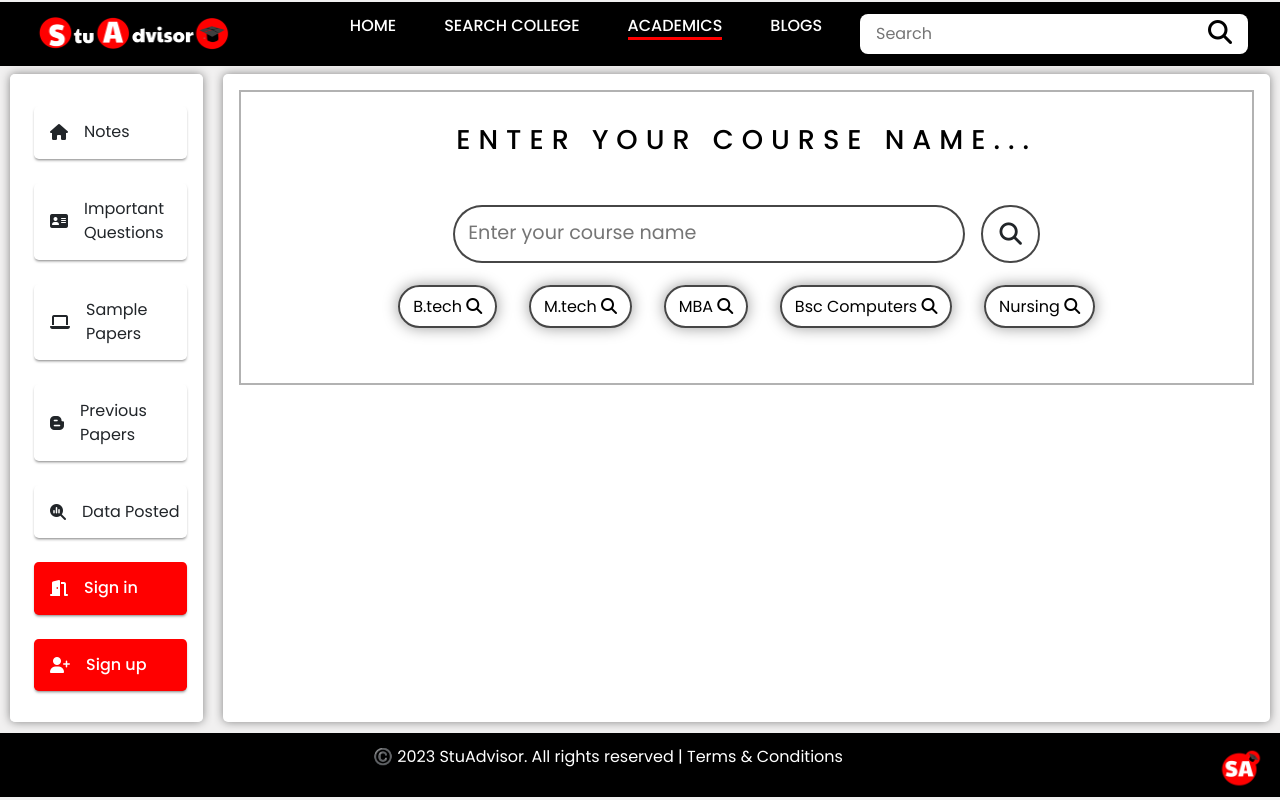
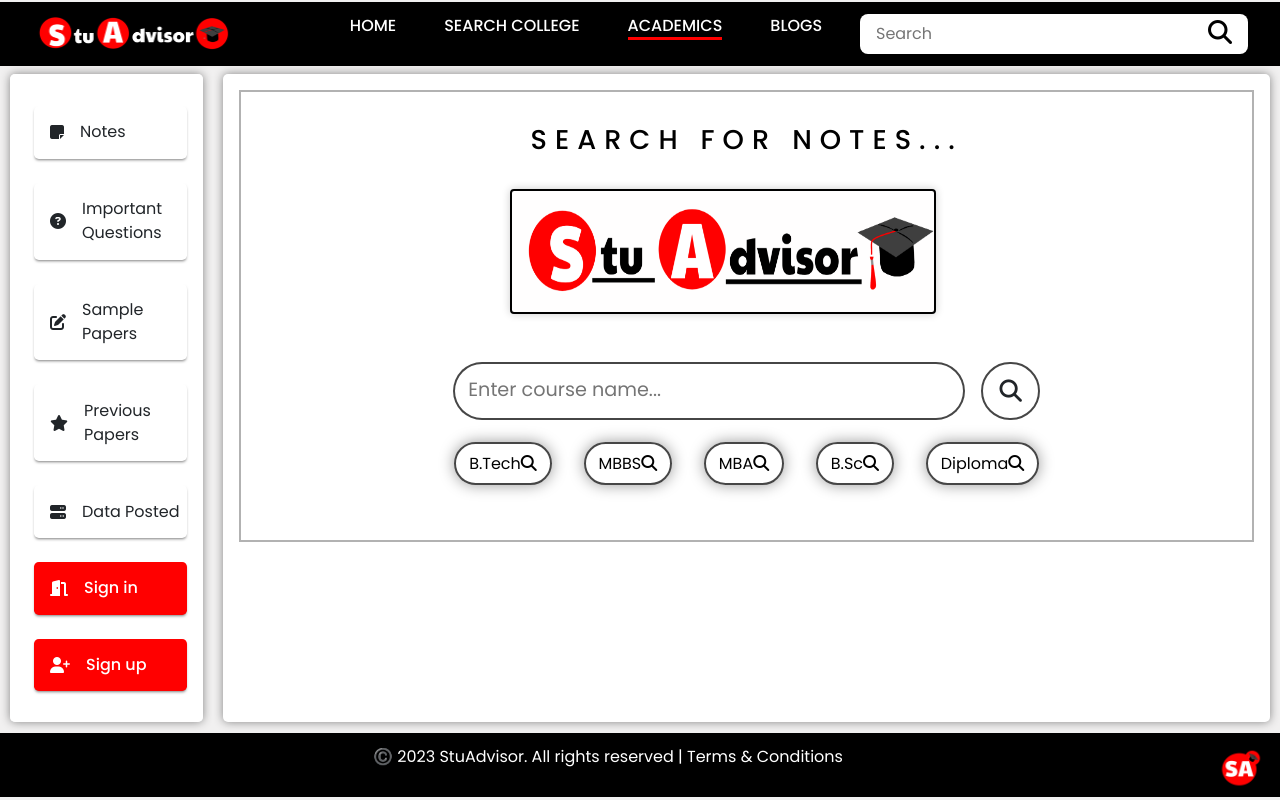
Before and after one commit to girrajkushwahin/stuadvisor, a React (Create React App) app in the folder client/: page /academics in a window 1280 px wide. Built offline with nearby package versions, Linux system fonts and the light colour scheme.

Commit message:
added work in academics and added icons in search college and academics

```diff
--- a/client/src/App.js
+++ b/client/src/App.js
@@ -52,7 +52,7 @@ const App = () => {
         navigate('/', { replace: true });
         path('Home');
       }
-    })
+    }, 2000);
     toast.success('Signed out', {
       position: "top-center",
       autoClose: 2000,
--- a/client/src/components/Academics.jsx
+++ b/client/src/components/Academics.jsx
@@ -3,10 +3,7 @@ import { useOutletContext } from 'react-router-dom';
 import { SignOut, SiteContext } from '../App';
 import SignIn from './SignIn';
 import SignUp from './SignUp';
-import Notes from './Notes';
-import Impque from './Impque';
-import SamplePaper from './SamplePaper';
-import PrePaper from './PrePaper';
+import AcademicsComp from './AcademicsComp';
 import DataPosted from './DataPosted';
 
 const Academics = () => {
@@ -19,7 +16,7 @@ const Academics = () => {
     setData(id);
   }
 
-  const academicsData = [{ text: 'Notes', icon: <i className="i-tag fa-solid fa-house"></i>, click: menuClick }, { text: 'Important Questions', icon: <i className="i-tag fa-solid fa-address-card"></i>, click: menuClick }, { text: 'Sample Papers', icon: <i className="i-tag fa-sharp fa-solid fa-laptop"></i>, click: menuClick }, { text: 'Previous Papers', icon: <i className="i-tag fa-brands fa-blogger-b"></i>, click: menuClick }, { text: 'Data Posted', icon: <i className="i-tag fa-solid fa-magnifying-glass-chart"></i>, click: menuClick }]
+  const academicsData = [{ text: 'Notes', icon: <i className="i-tag fa-sharp fa-solid fa-note-sticky"></i>, click: menuClick }, { text: 'Important Questions', icon: <i className="i-tag fa-solid fa-circle-question"></i>, click: menuClick }, { text: 'Sample Papers', icon: <i className="i-tag fa-solid fa-pen-to-square"></i>, click: menuClick }, { text: 'Previous Papers', icon: <i className="i-tag fa-solid fa-star"></i>, click: menuClick }, { text: 'Data Posted', icon: <i className="i-tag fa-solid fa-server"></i>, click: menuClick }]
 
   const academicsMenu = [...academicsData, { text: 'Sign in', icon: <i className="i-tag fa-solid fa-door-open"></i>, click: menuClick }, { text: 'Sign up', icon: <i className="i-tag fa-solid fa-user-plus"></i>, click: menuClick }];
 
@@ -32,13 +29,50 @@ const Academics = () => {
     // eslint-disable-next-line
   }, [])
 
+  const handleNotes = () => { }
+
+  const handleImpQue = () => { }
+
+  const handleSamplePaper = () => { }
+
+  const handlePrePaper = () => { }
+
+  const common = {
+    ph: 'Enter course name...',
+    item1: 'B.Tech',
+    item2: 'MBBS',
+    item3: 'MBA',
+    item4: 'B.Sc',
+    item5: 'Diploma'
+  }
+
+  const Notes = {
+    heading: 'Search for Notes...',
+    handleSearch: handleNotes
+  }
+
+  const ImpQue = {
+    heading: 'Search for important questions...',
+    handleSearch: handleImpQue
+  }
+
+  const SamplePaper = {
+    heading: 'Search for sample papers...',
+    handleSearch: handleSamplePaper
+  }
+
+  const PrePaper = {
+    heading: 'Search for previous papers...',
+    handleSearch: handlePrePaper
+  }
+
   return (
     <>
       <div className="main-item main-right">
-        {data === 0 ? <Notes /> : null}
-        {data === 1 ? <Impque /> : null}
-        {data === 2 ? <SamplePaper /> : null}
-        {data === 3 ? <PrePaper /> : null}
+        {data === 0 ? <AcademicsComp {...Notes} {...common} /> : null}
+        {data === 1 ? <AcademicsComp {...ImpQue} {...common} /> : null}
+        {data === 2 ? <AcademicsComp {...SamplePaper} {...common} /> : null}
+        {data === 3 ? <AcademicsComp {...PrePaper} {...common} /> : null}
         {data === 4 ? <DataPosted /> : null}
         {data === 5 ? <SignIn /> : null}
         {data === 6 ? <SignUp /> : null}
--- /dev/null
+++ b/client/src/components/AcademicsComp.jsx
@@ -0,0 +1,33 @@
+import React, { useState } from 'react';
+import searchImg from '../images/searchlogo.png';
+
+const AcademicsComp = ({ ph, item1, item2, item3, item4, item5, heading, handleSearch }) => {
+
+  const [data, setData] = useState('');
+  // console.log(data);
+
+  return (
+    <>
+      <div className="container-academics">
+        <div className="search-box-container">
+          <h1 className='search-box-heading'>{heading}</h1>
+          <div className="search-box-img">
+            <img src={searchImg} className="search-img" alt="search box img" />
+          </div>
+          <div className="search-input-box">
+            <span className='input-span'><input type="text" value={data} placeholder={ph} onChange={e => setData(e.target.value.trimStart())} /><i className="fa-solid fa-magnifying-glass" onClick={() => handleSearch(data)}></i></span>
+            <div className="search-lables">
+              <span onClick={() => setData(item1)}>{item1}<i className="fa-solid fa-magnifying-glass"></i></span>
+              <span onClick={() => setData(item2)}>{item2}<i className="fa-solid fa-magnifying-glass"></i></span>
+              <span onClick={() => setData(item3)}>{item3}<i className="fa-solid fa-magnifying-glass"></i></span>
+              <span onClick={() => setData(item4)}>{item4}<i className="fa-solid fa-magnifying-glass"></i></span>
+              <span onClick={() => setData(item5)}>{item5}<i className="fa-solid fa-magnifying-glass"></i></span>
+            </div>
+          </div>
+        </div>
+      </div>
+    </>
+  )
+}
+
+export default AcademicsComp;
--- a/client/src/components/Impque.jsx
+++ /dev/null
@@ -1,11 +0,0 @@
-import React from 'react';
-
-const Impque = () => {
-  return (
-    <>
-      <h1>Impque</h1>
-    </>
-  )
-}
-
-export default Impque;
--- a/client/src/components/Notes.jsx
+++ /dev/null
@@ -1,80 +0,0 @@
-import React, { useState } from 'react';
-const Notes = () => {
-  const [courses, setCourses] = useState();
-  const [inputValue, setInputValue] = useState();
-  const [data, setData] = useState(inputValue);
-  const HomeWorkCourse = [
-    {
-      course: "B.tech",
-    },
-    {
-      course: "M.tech",
-    },
-    {
-      course: "MBA",
-    },
-    {
-      course: "Bsc Computers",
-    },
-    {
-      course: "Nursing",
-    },
-    {
-      course: "Pharmacy",
-    },
-    {
-      course: "B.tech",
-    },
-    {
-      course: "Commerce",
-    },
-    {
-      course: "Law",
-    },
-    {
-      course: "BCA",
-    },
-    {
-      course: "B.des",
-    },
-    {
-      course: "B.Arch",
-    },
-    {
-      course: "M.pharma",
-    },
-
-  ]
-  const homeWorks = (course) => {
-    HomeWorkCourse.map((item, i) => {
-      if (item.course === course) {
-        console.log(item.course);
-        setCourses(course);
-      } else if (item.course === inputValue) {
-        setCourses(inputValue);
-      }
-    })
-  }
-
-  return (
-    <>
-      <div className="container-academics">
-        <div className="search-box-container">
-          <h1 className='search-box-heading'>Enter your course name...</h1>
-          <div className="search-input-box">
-            <span className='input-span'><input type="text" value={inputValue} placeholder='Enter your course name' onChange={(e) => setInputValue(e.target.value)} /><i className="fa-solid fa-magnifying-glass"></i></span>
-            <div className="search-lables">
-              <span onClick={() => homeWorks("B.tech")}>B.tech <i className="fa-solid fa-magnifying-glass"></i></span>
-              <span onClick={() => homeWorks("M.tech")}>M.tech <i className="fa-solid fa-magnifying-glass"></i></span>
-              <span onClick={() => homeWorks("MBA")}>MBA <i className="fa-solid fa-magnifying-glass"></i></span>
-              <span onClick={() => homeWorks("Bsc Computers")}>Bsc Computers <i className="fa-solid fa-magnifying-glass"></i></span>
-              <span onClick={() => homeWorks("Nursing")}>Nursing <i className="fa-solid fa-magnifying-glass"></i></span>
-            </div>
-          </div>
-        </div>
-      </div>
-    </>
-  )
-}
-
-export default Notes;
--- a/client/src/components/Prepaper.jsx
+++ /dev/null
@@ -1,11 +0,0 @@
-import React from 'react';
-
-const PrePaper = () => {
-  return (
-    <>
-      <h1>PrePaper page</h1>
-    </>
-  )
-}
-
-export default PrePaper;
--- a/client/src/components/SamplePaper.jsx
+++ /dev/null
@@ -1,11 +0,0 @@
-import React from 'react';
-
-const SamplePaper = () => {
-  return (
-    <>
-      <h1>SamplePaper page</h1>
-    </>
-  )
-}
-
-export default SamplePaper;
--- a/client/src/components/SearchCollege.jsx
+++ b/client/src/components/SearchCollege.jsx
@@ -30,7 +30,7 @@ const SearchCollege = () => {
     }
   }
 
-  const searchCollegeData = [{ text: 'Search', icon: <i className="i-tag fa-solid fa-house"></i>, click: menuClick }, { text: 'Top Colleges', icon: <i className="i-tag fa-solid fa-address-card"></i>, click: menuClick }, { text: 'Course Wise', icon: <i className="i-tag fa-sharp fa-solid fa-laptop"></i>, click: menuClick }, { text: 'City Wise', icon: <i className="i-tag fa-brands fa-blogger-b"></i>, click: menuClick }, { text: 'State Wise', icon: <i className="i-tag fa-solid fa-magnifying-glass-chart"></i>, click: menuClick }]
+  const searchCollegeData = [{ text: 'Search', icon: <i className="i-tag fa-sharp fa-solid fa-magnifying-glass"></i>, click: menuClick }, { text: 'Top Colleges', icon: <i className="i-tag fa-sharp fa-solid fa-chart-simple"></i>, click: menuClick }, { text: 'Course Wise', icon: <i className="i-tag fa-solid fa-book"></i>, click: menuClick }, { text: 'City Wise', icon: <i className="i-tag fa-solid fa-city"></i>, click: menuClick }, { text: 'State Wise', icon: <i className="i-tag fa-solid fa-map-location-dot"></i>, click: menuClick }]
 
   const searchCollegeMenu = [...searchCollegeData, { text: 'Sign in', icon: <i className="i-tag fa-solid fa-door-open"></i>, click: menuClick }, { text: 'Sign up', icon: <i className="i-tag fa-solid fa-user-plus"></i>, click: menuClick }];
 
--- a/client/src/pages.css
+++ b/client/src/pages.css
@@ -693,7 +693,6 @@ a {
   padding: 2rem;
   /* box-shadow: 0 0 10px rgba(38, 0, 255, 0.4); */
 
-
 }
 
 .search-box-img {
```
